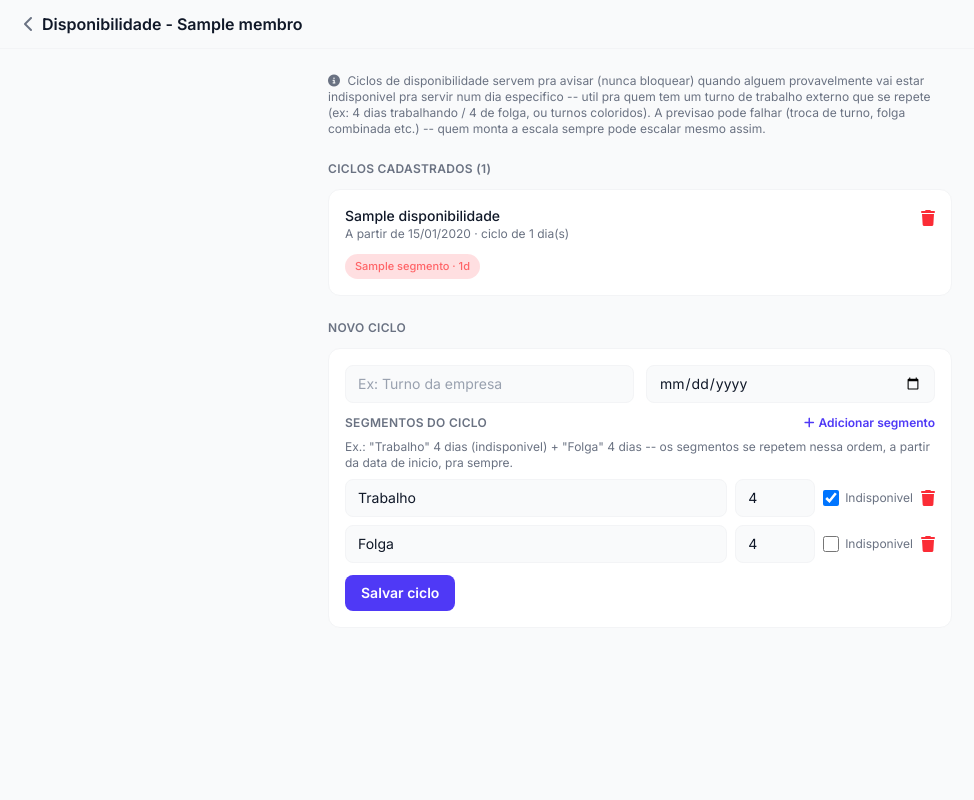
After one commit to swerdne/Swerdne_Piba, a Flask app: page /comunidade/1/membros/1/disponibilidade in a window 1280 px wide. The commit adds this page. Shown: the whole page, without its empty margins (0-974 px from the left). Run offline with Flask 3, Linux system fonts and the light colour scheme; a user stored in the database is signed in; tables that the repository leaves empty hold one stand-in row (values such as "Sample post"); some libraries are stand-ins or nearby versions.

Commit message:
Adiciona ciclo de disponibilidade recorrente por membro (aviso na escala)
Novo CicloDisponibilidade/SegmentoCiclo (app/escala/models.py): pessoa do
diretorio pode ter ciclos de indisponibilidade recorrente (segmentos
genericos de nome/duracao/indisponivel que se repetem a partir de uma data
ancora), pensado pra quem tem turno de trabalho externo (ex: 4 dias
trabalho / 4 folga). Generico de proposito, nao preso a nenhum padrao fixo.

Telas de configuracao em comunidade (icone de calendario no diretorio).
Na tela da escala, se a Escala tem data definida, quem estiver previsto
indisponivel ganha um aviso (rotulo no <select> + badge) -- so informativo,
nunca bloqueia a escalacao.

Co-Authored-By: Claude Sonnet 5 <noreply@anthropic.com>

```diff
--- a/app/comunidade/forms.py
+++ b/app/comunidade/forms.py
@@ -1,7 +1,7 @@
 """Formularios Flask-WTF do modulo comunidade."""
 from flask_wtf import FlaskForm
 from flask_wtf.file import FileField, FileAllowed, FileSize
-from wtforms import StringField, TextAreaField, SubmitField
+from wtforms import StringField, TextAreaField, SubmitField, DateField
 from wtforms.validators import DataRequired, Length, Optional, Email
 
 
@@ -26,6 +26,16 @@ class MembroDiretorioForm(FlaskForm):
     submit = SubmitField("Adicionar ao diretorio")
 
 
+class CicloDisponibilidadeForm(FlaskForm):
+    """So o cabecalho do ciclo -- os segmentos (nome/duracao/indisponivel,
+    quantidade variavel) sao lidos direto de request.form em
+    comunidade.routes.nova_disponibilidade (indexados segmento_nome_<i> etc,
+    ver o JS de adicionar/remover linha em comunidade/disponibilidade.html)."""
+    nome = StringField("Nome do ciclo", validators=[DataRequired(), Length(max=80)])
+    data_inicio = DateField("Data de inicio (ancora do ciclo)", validators=[DataRequired()])
+    submit = SubmitField("Salvar ciclo")
+
+
 class AcaoForm(FlaskForm):
     """Form vazio, usado so para validar o token CSRF em acoes simples (excluir)."""
     pass
--- a/app/comunidade/routes.py
+++ b/app/comunidade/routes.py
@@ -9,10 +9,19 @@ from werkzeug.utils import secure_filename
 
 from app.extensions import db
 from app.comunidade import bp
-from app.comunidade.forms import ComunidadeForm, MembroDiretorioForm, AcaoForm
+from app.comunidade.forms import ComunidadeForm, MembroDiretorioForm, CicloDisponibilidadeForm, AcaoForm
 from app.comunidade.models import Comunidade, UsuarioComunidade, PAPEIS_COMUNIDADE, criar_comunidade
 from app.ministerio.models import Ministerio
-from app.escala.models import Escala, Funcao, Membro, DEPARTAMENTOS, STATUS_LABELS, STATUS_CORES
+from app.escala.models import (
+    Escala,
+    Funcao,
+    Membro,
+    CicloDisponibilidade,
+    SegmentoCiclo,
+    DEPARTAMENTOS,
+    STATUS_LABELS,
+    STATUS_CORES,
+)
 from app.convites.forms import ConvidarForm
 from app.convites.models import Convite, criar_ou_reenviar_convite
 from app.convites.routes import _enviar_email_de_convite
@@ -87,6 +96,34 @@ def _remover_logo_antiga(caminho):
                 os.remove(caminho_absoluto)
             except OSError:
                 pass
+
+
+def _ler_segmentos_do_form():
+    """Le os segmentos de um ciclo de disponibilidade (nome/duracao/
+    indisponivel, quantidade variavel -- ver nova_disponibilidade) do
+    request.form, indexados segmento_nome_<i>/segmento_dias_<i>/
+    segmento_indisponivel_<i> (o JS de comunidade/disponibilidade.html monta
+    esses nomes ao adicionar cada linha). Para no primeiro indice ausente;
+    ignora linhas com nome vazio ou duracao invalida/nao positiva (o usuario
+    pode ter deixado uma linha em branco ao adicionar/remover outras)."""
+    segmentos = []
+    indice = 0
+    while f"segmento_nome_{indice}" in request.form:
+        nome = request.form.get(f"segmento_nome_{indice}", "").strip()
+        duracao_bruta = request.form.get(f"segmento_dias_{indice}", "")
+        indisponivel = f"segmento_indisponivel_{indice}" in request.form
+        indice += 1
+
+        if not nome:
+            continue
+        try:
+            duracao = int(duracao_bruta)
+        except (TypeError, ValueError):
+            continue
+        if duracao <= 0:
+            continue
+        segmentos.append({"nome": nome, "duracao_dias": duracao, "indisponivel": indisponivel})
+    return segmentos
 
 
 @bp.route("/")
@@ -313,6 +350,88 @@ def excluir_membro(comunidade_id, membro_id):
     return redirect(url_for("comunidade.membros", comunidade_id=comunidade.id))
 
 
+@bp.route("/<int:comunidade_id>/membros/<int:membro_id>/disponibilidade")
+@login_required
+def disponibilidade(comunidade_id, membro_id):
+    comunidade = _comunidade_do_usuario_ou_404(comunidade_id)
+    membro = Membro.query.filter_by(id=membro_id, comunidade_id=comunidade.id).first_or_404()
+
+    ciclos = (
+        CicloDisponibilidade.query.filter_by(membro_id=membro.id)
+        .order_by(CicloDisponibilidade.data_inicio.desc())
+        .all()
+    )
+
+    return render_template(
+        "comunidade/disponibilidade.html",
+        comunidade=comunidade,
+        membro=membro,
+        ciclos=ciclos,
+        form=CicloDisponibilidadeForm(),
+        acao_form=AcaoForm(),
+    )
+
+
+@bp.route("/<int:comunidade_id>/membros/<int:membro_id>/disponibilidade/nova", methods=["POST"])
+@login_required
+def nova_disponibilidade(comunidade_id, membro_id):
+    comunidade = _comunidade_do_usuario_ou_404(comunidade_id)
+    membro = Membro.query.filter_by(id=membro_id, comunidade_id=comunidade.id).first_or_404()
+    form = CicloDisponibilidadeForm()
+
+    if not form.validate_on_submit():
+        erros = [erro for lista in form.errors.values() for erro in lista]
+        flash(erros[0] if erros else "Nao foi possivel salvar o ciclo.", "danger")
+        return redirect(url_for("comunidade.disponibilidade", comunidade_id=comunidade.id, membro_id=membro.id))
+
+    segmentos = _ler_segmentos_do_form()
+    if not segmentos:
+        flash("Adicione pelo menos um segmento (ex: \"Trabalho\", 4 dias) antes de salvar.", "danger")
+        return redirect(url_for("comunidade.disponibilidade", comunidade_id=comunidade.id, membro_id=membro.id))
+
+    ciclo = CicloDisponibilidade(
+        membro_id=membro.id, nome=form.nome.data.strip(), data_inicio=form.data_inicio.data
+    )
+    db.session.add(ciclo)
+    db.session.flush()  # garante ciclo.id antes de criar os segmentos
+
+    for ordem, segmento in enumerate(segmentos):
+        db.session.add(SegmentoCiclo(
+            ciclo_id=ciclo.id,
+            ordem=ordem,
+            nome=segmento["nome"],
+            duracao_dias=segmento["duracao_dias"],
+            indisponivel=segmento["indisponivel"],
+        ))
+    db.session.commit()
+
+    flash(f'Ciclo "{ciclo.nome}" cadastrado pra {membro.nome}.', "success")
+    return redirect(url_for("comunidade.disponibilidade", comunidade_id=comunidade.id, membro_id=membro.id))
+
+
+@bp.route("/<int:comunidade_id>/disponibilidade/<int:ciclo_id>/excluir", methods=["POST"])
+@login_required
+def excluir_disponibilidade(comunidade_id, ciclo_id):
+    comunidade = _comunidade_do_usuario_ou_404(comunidade_id)
+    ciclo = (
+        CicloDisponibilidade.query.join(Membro, CicloDisponibilidade.membro_id == Membro.id)
+        .filter(CicloDisponibilidade.id == ciclo_id, Membro.comunidade_id == comunidade.id)
+        .first_or_404()
+    )
+    membro_id = ciclo.membro_id
+    form = AcaoForm()
+
+    if not form.validate_on_submit():
+        flash("Acao invalida.", "danger")
+        return redirect(url_for("comunidade.disponibilidade", comunidade_id=comunidade.id, membro_id=membro_id))
+
+    nome = ciclo.nome
+    db.session.delete(ciclo)
+    db.session.commit()
+    flash(f'Ciclo "{nome}" removido.', "success")
+    return redirect(url_for("comunidade.disponibilidade", comunidade_id=comunidade.id, membro_id=membro_id))
+
+
 @bp.route("/<int:comunidade_id>/escalados")
 @login_required
 def escalados(comunidade_id):
--- /dev/null
+++ b/app/templates/comunidade/disponibilidade.html
@@ -0,0 +1,189 @@
+{% extends "base.html" %}
+{% block title %}Disponibilidade de {{ membro.nome }}{% endblock %}
+
+{% block head %}
+<link rel="preconnect" href="https://fonts.googleapis.com">
+<link href="https://fonts.googleapis.com/css2?family=Inter:wght@400;500;600;700&display=swap" rel="stylesheet">
+<link rel="stylesheet" href="https://cdnjs.cloudflare.com/ajax/libs/font-awesome/6.5.2/css/all.min.css">
+<style>
+    #comunidade-app { font-family: 'Inter', ui-sans-serif, system-ui, sans-serif; }
+</style>
+{% endblock %}
+
+{% block content %}
+<div id="comunidade-app" class="min-h-screen {{ tema.page_bg }} {{ tema.text_primary }}">
+
+    <header class="border-b {{ tema.header_border }} px-4 sm:px-6 py-3">
+        <a href="{{ url_for('comunidade.membros', comunidade_id=comunidade.id) }}" class="flex items-center gap-2 min-w-0 group" aria-label="Voltar">
+            <i class="fa-solid fa-chevron-left {{ tema.text_secondary }} {{ tema.icon_hover }} transition shrink-0"></i>
+            <span class="font-semibold {{ tema.text_primary }} truncate">Disponibilidade - {{ membro.nome }}</span>
+        </a>
+    </header>
+
+    <main class="px-4 sm:px-6 py-6 pb-16 max-w-2xl mx-auto space-y-6">
+
+        <p class="text-xs {{ tema.text_secondary }}">
+            <i class="fa-solid fa-circle-info mr-1"></i>
+            Ciclos de disponibilidade servem pra avisar (nunca bloquear) quando alguem provavelmente
+            vai estar indisponivel pra servir num dia especifico -- util pra quem tem um turno de trabalho
+            externo que se repete (ex: 4 dias trabalhando / 4 de folga, ou turnos coloridos). A previsao
+            pode falhar (troca de turno, folga combinada etc.) -- quem monta a escala sempre pode escalar
+            mesmo assim.
+        </p>
+
+        <div>
+            <h2 class="text-xs font-semibold {{ tema.text_secondary }} uppercase tracking-wide mb-3">
+                Ciclos cadastrados ({{ ciclos|length }})
+            </h2>
+
+            {% if not ciclos %}
+            <div class="text-center py-10 {{ tema.card_bg }} border {{ tema.card_border }} rounded-xl">
+                <i class="fa-solid fa-calendar-days text-3xl {{ tema.text_secondary }}"></i>
+                <p class="mt-3 {{ tema.text_secondary }}">Nenhum ciclo cadastrado ainda.</p>
+            </div>
+            {% endif %}
+
+            <div class="space-y-3">
+                {% for ciclo in ciclos %}
+                <div class="{{ tema.card_bg }} border {{ tema.card_border }} rounded-xl p-4">
+                    <div class="flex items-start justify-between gap-3">
+                        <div class="min-w-0">
+                            <p class="text-sm font-medium {{ tema.text_primary }} truncate">{{ ciclo.nome }}</p>
+                            <p class="text-xs {{ tema.text_secondary }}">
+                                A partir de {{ ciclo.data_inicio.strftime('%d/%m/%Y') }}
+                                &middot; ciclo de {{ ciclo.segmentos|sum(attribute='duracao_dias') }} dia(s)
+                            </p>
+                        </div>
+                        <form method="POST" action="{{ url_for('comunidade.excluir_disponibilidade', comunidade_id=comunidade.id, ciclo_id=ciclo.id) }}"
+                              onsubmit="return confirm('Remover o ciclo &quot;{{ ciclo.nome }}&quot;?');">
+                            {{ acao_form.hidden_tag() }}
+                            <button type="submit" aria-label="Remover ciclo" class="text-red-500 hover:text-red-400 transition shrink-0">
+                                <i class="fa-solid fa-trash"></i>
+                            </button>
+                        </form>
+                    </div>
+                    <div class="flex flex-wrap gap-1.5 mt-3">
+                        {% for segmento in ciclo.segmentos %}
+                        <span class="text-[11px] font-medium rounded-full px-2.5 py-1 {{ 'bg-red-500/15 text-red-400' if segmento.indisponivel else 'bg-emerald-500/15 text-emerald-400' }}">
+                            {{ segmento.nome }} &middot; {{ segmento.duracao_dias }}d
+                        </span>
+                        {% endfor %}
+                    </div>
+                </div>
+                {% endfor %}
+            </div>
+        </div>
+
+        <div>
+            <h2 class="text-xs font-semibold {{ tema.text_secondary }} uppercase tracking-wide mb-3">Novo ciclo</h2>
+            <form method="POST" action="{{ url_for('comunidade.nova_disponibilidade', comunidade_id=comunidade.id, membro_id=membro.id) }}"
+                  class="space-y-3 {{ tema.card_bg }} border {{ tema.card_border }} rounded-xl p-4">
+                {{ form.hidden_tag() }}
+                <div class="grid sm:grid-cols-2 gap-3">
+                    <div>
+                        {{ form.nome(class_=tema.page_bg ~ " w-full border " ~ tema.card_border ~ " rounded-lg px-3 py-2 text-sm " ~ tema.text_primary ~ " " ~ tema.placeholder ~ " focus:outline-none focus:ring-2 " ~ tema.focus_ring, placeholder="Ex: Turno da empresa") }}
+                        {% for erro in form.nome.errors %}
+                            <p class="text-xs text-red-400 mt-1">{{ erro }}</p>
+                        {% endfor %}
+                    </div>
+                    <div>
+                        {{ form.data_inicio(class_=tema.page_bg ~ " w-full border " ~ tema.card_border ~ " rounded-lg px-3 py-2 text-sm " ~ tema.text_primary ~ " focus:outline-none focus:ring-2 " ~ tema.focus_ring) }}
+                        {% for erro in form.data_inicio.errors %}
+                            <p class="text-xs text-red-400 mt-1">{{ erro }}</p>
+                        {% endfor %}
+                    </div>
+                </div>
+
+                <div>
+                    <div class="flex items-center justify-between mb-2">
+                        <span class="text-xs font-semibold {{ tema.text_secondary }} uppercase tracking-wide">Segmentos do ciclo</span>
+                        <button type="button" id="segmento-adicionar"
+                                class="text-xs font-semibold {{ tema.accent_text }} hover:underline">
+                            <i class="fa-solid fa-plus mr-1"></i>Adicionar segmento
+                        </button>
+                    </div>
+                    <p class="text-xs {{ tema.text_secondary }} mb-2">
+                        Ex.: "Trabalho" 4 dias (indisponivel) + "Folga" 4 dias -- os segmentos se repetem
+                        nessa ordem, a partir da data de inicio, pra sempre.
+                    </p>
+                    <div id="segmentos-lista" class="space-y-2"></div>
+                </div>
+
+                {{ form.submit(class_=tema.accent_bg ~ " " ~ tema.accent_bg_hover ~ " text-white text-sm font-semibold px-4 py-2 rounded-lg transition") }}
+            </form>
+        </div>
+
+    </main>
+</div>
+
+<script>
+    (function () {
+        var lista = document.getElementById('segmentos-lista');
+        var botaoAdicionar = document.getElementById('segmento-adicionar');
+        if (!lista || !botaoAdicionar) return;
+
+        function renumerar() {
+            lista.querySelectorAll('[data-segmento-linha]').forEach(function (linha, indice) {
+                linha.querySelector('[data-segmento-nome]').name = 'segmento_nome_' + indice;
+                linha.querySelector('[data-segmento-dias]').name = 'segmento_dias_' + indice;
+                linha.querySelector('[data-segmento-indisponivel]').name = 'segmento_indisponivel_' + indice;
+            });
+        }
+
+        function novaLinha(nomePreenchido, diasPreenchido, indisponivelPreenchido) {
+            var linha = document.createElement('div');
+            linha.setAttribute('data-segmento-linha', '');
+            linha.className = 'flex flex-wrap items-center gap-2';
+
+            var campoNome = document.createElement('input');
+            campoNome.type = 'text';
+            campoNome.placeholder = 'Nome (ex: Trabalho)';
+            campoNome.value = nomePreenchido || '';
+            campoNome.setAttribute('data-segmento-nome', '');
+            campoNome.className = 'flex-1 min-w-[8rem] {{ tema.page_bg }} border {{ tema.card_border }} rounded-lg px-3 py-2 text-sm {{ tema.text_primary }} {{ tema.placeholder }} focus:outline-none focus:ring-2 {{ tema.focus_ring }}';
+
+            var campoDias = document.createElement('input');
+            campoDias.type = 'number';
+            campoDias.min = '1';
+            campoDias.placeholder = 'Dias';
+            campoDias.value = diasPreenchido || '';
+            campoDias.setAttribute('data-segmento-dias', '');
+            campoDias.className = 'w-20 {{ tema.page_bg }} border {{ tema.card_border }} rounded-lg px-3 py-2 text-sm {{ tema.text_primary }} focus:outline-none focus:ring-2 {{ tema.focus_ring }}';
+
+            var rotuloIndisponivel = document.createElement('label');
+            rotuloIndisponivel.className = 'flex items-center gap-1.5 text-xs {{ tema.text_secondary }} shrink-0';
+            var campoIndisponivel = document.createElement('input');
+            campoIndisponivel.type = 'checkbox';
+            campoIndisponivel.checked = indisponivelPreenchido !== false;
+            campoIndisponivel.setAttribute('data-segmento-indisponivel', '');
+            campoIndisponivel.className = 'w-4 h-4 rounded';
+            rotuloIndisponivel.appendChild(campoIndisponivel);
+            rotuloIndisponivel.appendChild(document.createTextNode('Indisponivel'));
+
+            var botaoRemover = document.createElement('button');
+            botaoRemover.type = 'button';
+            botaoRemover.setAttribute('aria-label', 'Remover segmento');
+            botaoRemover.className = 'text-red-500 hover:text-red-400 transition shrink-0';
+            botaoRemover.innerHTML = '<i class="fa-solid fa-trash"></i>';
+            botaoRemover.addEventListener('click', function () {
+                linha.remove();
+                renumerar();
+            });
+
+            linha.appendChild(campoNome);
+            linha.appendChild(campoDias);
+            linha.appendChild(rotuloIndisponivel);
+            linha.appendChild(botaoRemover);
+            lista.appendChild(linha);
+            renumerar();
+        }
+
+        botaoAdicionar.addEventListener('click', function () { novaLinha(); });
+
+        // Comeca com 2 linhas (trabalho + folga) -- caso mais comum, poupa
+        // o primeiro clique em "Adicionar segmento".
+        novaLinha('Trabalho', 4, true);
+        novaLinha('Folga', 4, false);
+    })();
+</script>
+{% endblock %}
--- a/app/templates/comunidade/membros.html
+++ b/app/templates/comunidade/membros.html
@@ -73,6 +73,11 @@
                             {{ membro.email or '' }}{% if membro.email and membro.telefone %} &middot; {% endif %}{{ membro.telefone or '' }}
                         </p>
                     </div>
+                    <a href="{{ url_for('comunidade.disponibilidade', comunidade_id=comunidade.id, membro_id=membro.id) }}"
+                       title="Ciclos de disponibilidade" aria-label="Ciclos de disponibilidade"
+                       class="{{ tema.text_secondary }} {{ tema.text_hover }} transition shrink-0">
+                        <i class="fa-solid fa-calendar-days"></i>
+                    </a>
                     <form method="POST" action="{{ url_for('comunidade.excluir_membro', comunidade_id=comunidade.id, membro_id=membro.id) }}"
                           onsubmit="return confirm('Remover {{ membro.nome }} do diretorio?');">
                         {{ acao_form.hidden_tag() }}
--- a/app/templates/escala/detalhe.html
+++ b/app/templates/escala/detalhe.html
@@ -191,6 +191,12 @@
                             {% if funcao.eh_convidado %}
                             <span class="text-[10px] uppercase tracking-wide {{ tema.secondary_bg }} {{ tema.secondary_text }} rounded px-1.5 py-0.5 shrink-0"
                                   title="Participacao pontual -- nao e membro fixo da equipe">Convidado</span>
+                            {% endif %}
+                            {% if funcao.id in avisos_por_funcao %}
+                            <span class="text-[10px] uppercase tracking-wide bg-amber-500/15 text-amber-400 rounded px-1.5 py-0.5 shrink-0"
+                                  title="Provavelmente indisponivel nesse dia ({{ avisos_por_funcao[funcao.id]|join(', ') }}) -- so um aviso, nao impede escalar">
+                                <i class="fa-solid fa-triangle-exclamation"></i> Possivel conflito
+                            </span>
                             {% endif %}
 
                             {% if eh_dono %}
```
Also changed, not shown: CLAUDE.md (+1 -0 lines), app/comunidade/CLAUDE.md (+9 -1 lines), app/escala/CLAUDE.md (+4 -0 lines), app/escala/models.py (+92 -0 lines), app/escala/routes.py (+24 -1 lines), migrations/versions/44938754d119_adiciona_ciclo_de_disponibilidade_e_.py (added, +47 -0 lines), tests/test_comunidade.py (+189 -1 lines), app/static/css/style.css.
